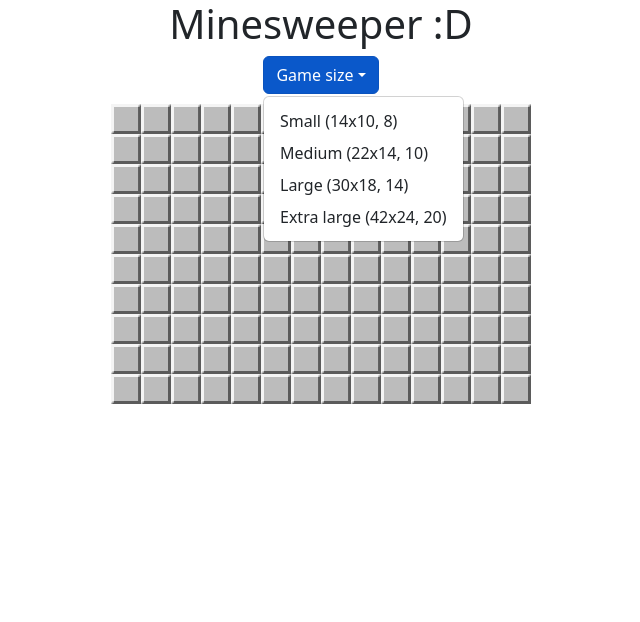
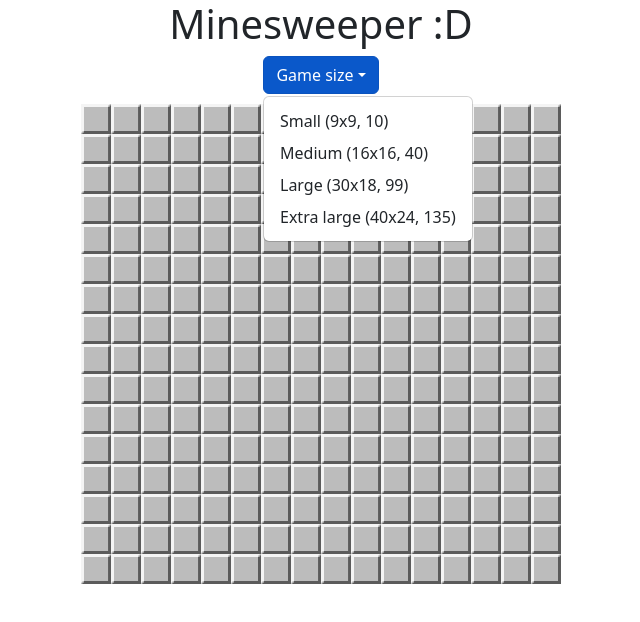
Before and after one commit to stormytuna/react-app-minesweeper, a React (Create React App) app: page / in a window 1280 px wide. Both pictures are taken after a click on the button "Game size". Shown: the top 622 px of the page, without its empty margins (319-959 px from the left). Built offline with nearby package versions, Linux system fonts and the light colour scheme.

Commit message:
Refactor to use gameOptions object

```diff
--- a/src/App.js
+++ b/src/App.js
@@ -3,17 +3,28 @@ import "bootstrap/dist/css/bootstrap.min.css";
 import { useState } from "react";
 import { Board } from "./components/Board";
 import { GameOptions } from "./components/GameOptions";
+import { deepClone } from "./utils/helpers";
 
 function App() {
-  const [numRows, setNumRows] = useState(10);
-  const [numColumns, setNumColumns] = useState(14);
-  const [numMines, setNumMines] = useState(8);
+  const [gameOptions, setGameOptions] = useState({
+    rows: 16,
+    columns: 16,
+    mines: 40,
+  });
+
+  const setGameSize = (numRows, numColumns, numMines) => {
+    const newGameOptions = deepClone(gameOptions);
+    newGameOptions.rows = numRows;
+    newGameOptions.columns = numColumns;
+    newGameOptions.mines = numMines;
+    setGameOptions(newGameOptions);
+  };
 
   return (
     <div className="App">
       <h1>Minesweeper :D</h1>
-      <GameOptions setNumRows={setNumRows} setNumColumns={setNumColumns} setNumMines={setNumMines} />
-      <Board numRows={numRows} numColumns={numColumns} numMines={numMines} />
+      <GameOptions setGameSize={setGameSize} />
+      <Board {...gameOptions} />
     </div>
   );
 }
--- a/src/components/Board.jsx
+++ b/src/components/Board.jsx
@@ -1,15 +1,16 @@
 import { useEffect, useState } from "react";
 import { createBoard } from "../utils/create-board";
+import { deepClone } from "../utils/helpers";
 import { revealCells } from "../utils/reveal";
 import { Cell } from "./Cell";
 
-export function Board({ numRows, numColumns }) {
+export function Board({ rows: numRows, columns: numColumns, mines: numMines }) {
   const [board, setBoard] = useState([]);
 
   useEffect(() => {
-    const newBoard = createBoard(numRows, numColumns, 10);
+    const newBoard = createBoard(numRows, numColumns, numMines);
     setBoard(newBoard);
-  }, [numRows, numColumns]);
+  }, [numRows, numColumns, numMines]);
 
   if (!board) {
     return <h2>Loading...</h2>;
@@ -18,13 +19,13 @@ export function Board({ numRows, numColumns }) {
   const toggleFlag = (e, x, y) => {
     e.preventDefault();
 
-    const newBoard = JSON.parse(JSON.stringify(board));
+    const newBoard = deepClone(board);
     newBoard[x][y].flagged = !newBoard[x][y].flagged;
     setBoard(newBoard);
   };
 
   const revealCell = (row, column) => {
-    const newBoard = JSON.parse(JSON.stringify(board));
+    const newBoard = deepClone(board);
 
     const revealedBoard = revealCells(newBoard, row, numRows, column, numColumns);
 
--- a/src/components/GameOptions.jsx
+++ b/src/components/GameOptions.jsx
@@ -1,19 +1,13 @@
 import { DropdownButton, Dropdown } from "react-bootstrap";
 
-export function GameOptions({ setNumRows, setNumColumns, setNumMines }) {
-  const setGameSize = (rows, columns, numMines) => {
-    setNumRows(rows);
-    setNumColumns(columns);
-    setNumMines(numMines);
-  };
-
+export function GameOptions({ setGameSize }) {
   return (
     <div className="game-options">
       <DropdownButton id="game-size-dropdown" title="Game size">
-        <Dropdown.Item onClick={() => setGameSize(10, 14, 8)}>Small (14x10, 8)</Dropdown.Item>
-        <Dropdown.Item onClick={() => setGameSize(14, 22, 10)}>Medium (22x14, 10)</Dropdown.Item>
-        <Dropdown.Item onClick={() => setGameSize(18, 30, 14)}>Large (30x18, 14)</Dropdown.Item>
-        <Dropdown.Item onClick={() => setGameSize(24, 42, 20)}>Extra large (42x24, 20)</Dropdown.Item>
+        <Dropdown.Item onClick={() => setGameSize(9, 9, 10)}>Small (9x9, 10)</Dropdown.Item>
+        <Dropdown.Item onClick={() => setGameSize(16, 16, 40)}>Medium (16x16, 40)</Dropdown.Item>
+        <Dropdown.Item onClick={() => setGameSize(18, 30, 99)}>Large (30x18, 99)</Dropdown.Item>
+        <Dropdown.Item onClick={() => setGameSize(24, 40, 135)}>Extra large (40x24, 135)</Dropdown.Item>
       </DropdownButton>
     </div>
   );
--- /dev/null
+++ b/src/utils/helpers.js
@@ -0,0 +1,3 @@
+export function deepClone(obj) {
+  return JSON.parse(JSON.stringify(obj));
+}
```
